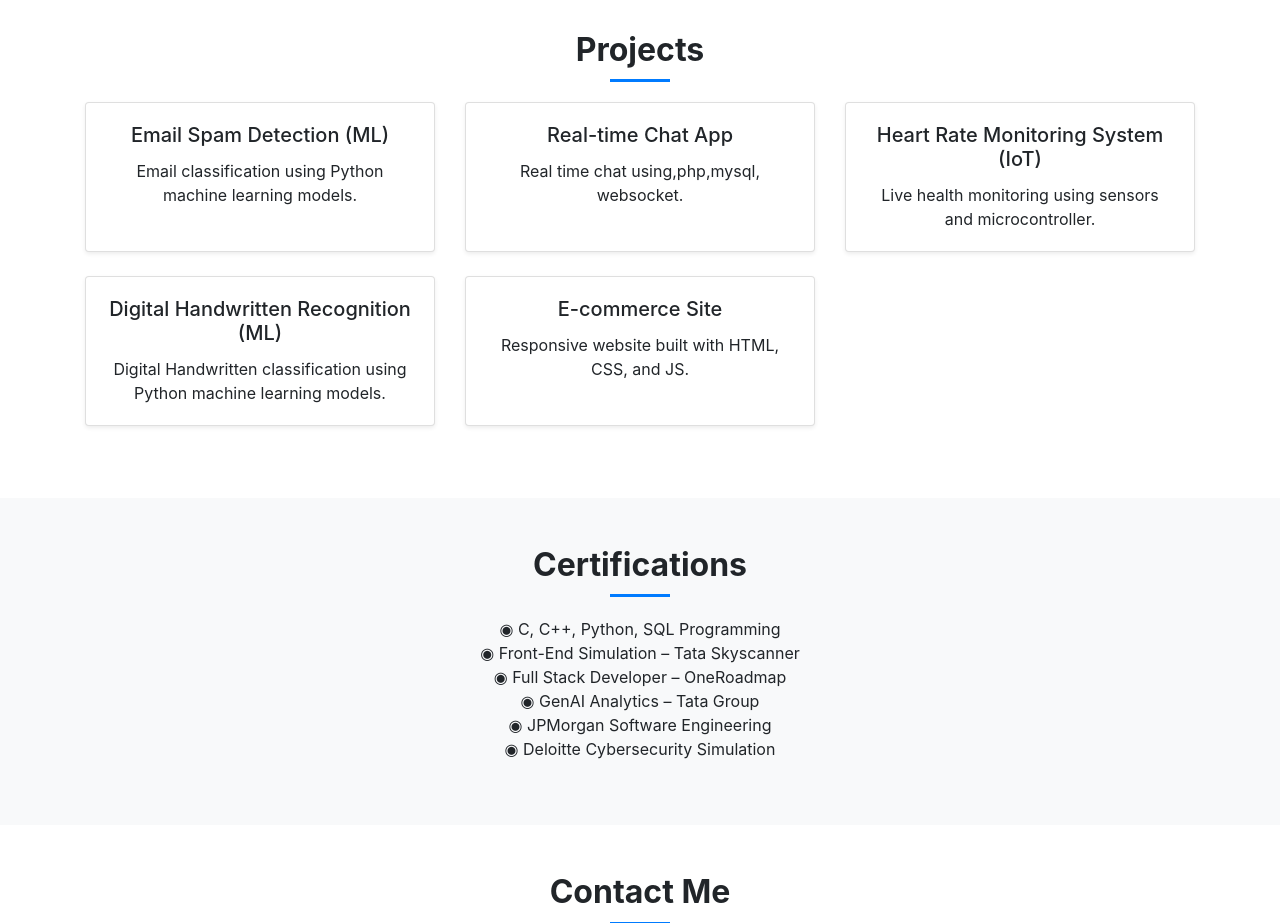
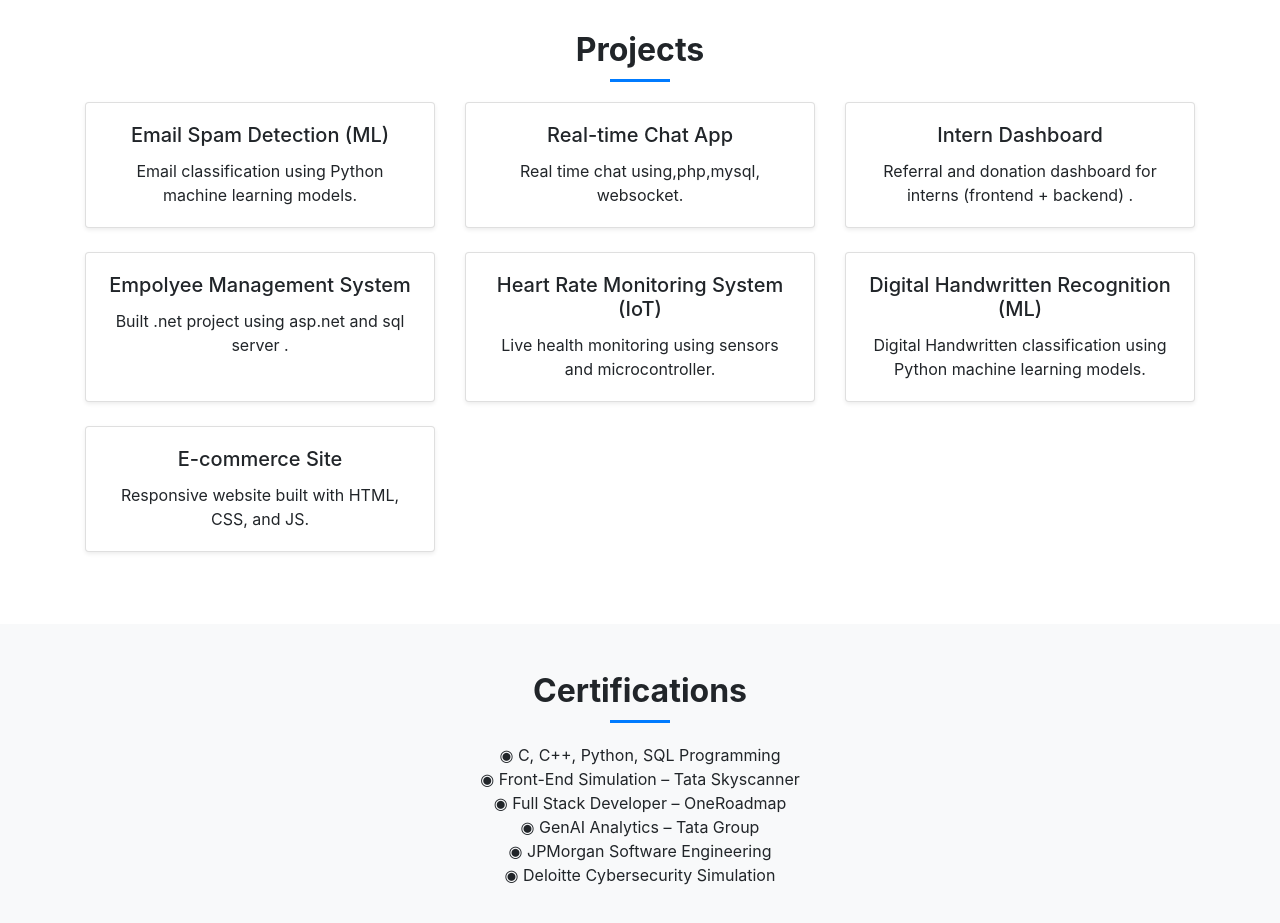
Before and after one commit to Jaya210504/Portfolio-, a plain HTML site: page index.html in a window 1280 px wide. Shown: the part 980-1903 px from the top of the page. Drawn offline with nearby package versions, Linux system fonts and the light colour scheme.

Commit message:
Update index.html

```diff
--- a/index.html
+++ b/index.html
@@ -81,6 +81,24 @@
       <div class="col-md-4 mb-4">
         <div class="card shadow-sm h-100">
           <div class="card-body">
+            <h5 class="card-title">Intern Dashboard</h5>
+            <p class="card-text"> Referral and donation dashboard for interns (frontend + backend)
+
+ .</p>
+          </div>
+        </div>
+      </div>
+      <div class="col-md-4 mb-4">
+        <div class="card shadow-sm h-100">
+          <div class="card-body">
+            <h5 class="card-title">Empolyee Management System</h5>
+            <p class="card-text"> Built .net project using asp.net and sql server .</p>
+          </div>
+        </div>
+      </div>
+      <div class="col-md-4 mb-4">
+        <div class="card shadow-sm h-100">
+          <div class="card-body">
             <h5 class="card-title">Heart Rate Monitoring System (IoT)</h5>
             <p class="card-text">Live health monitoring using sensors and microcontroller.</p>
           </div>
```
